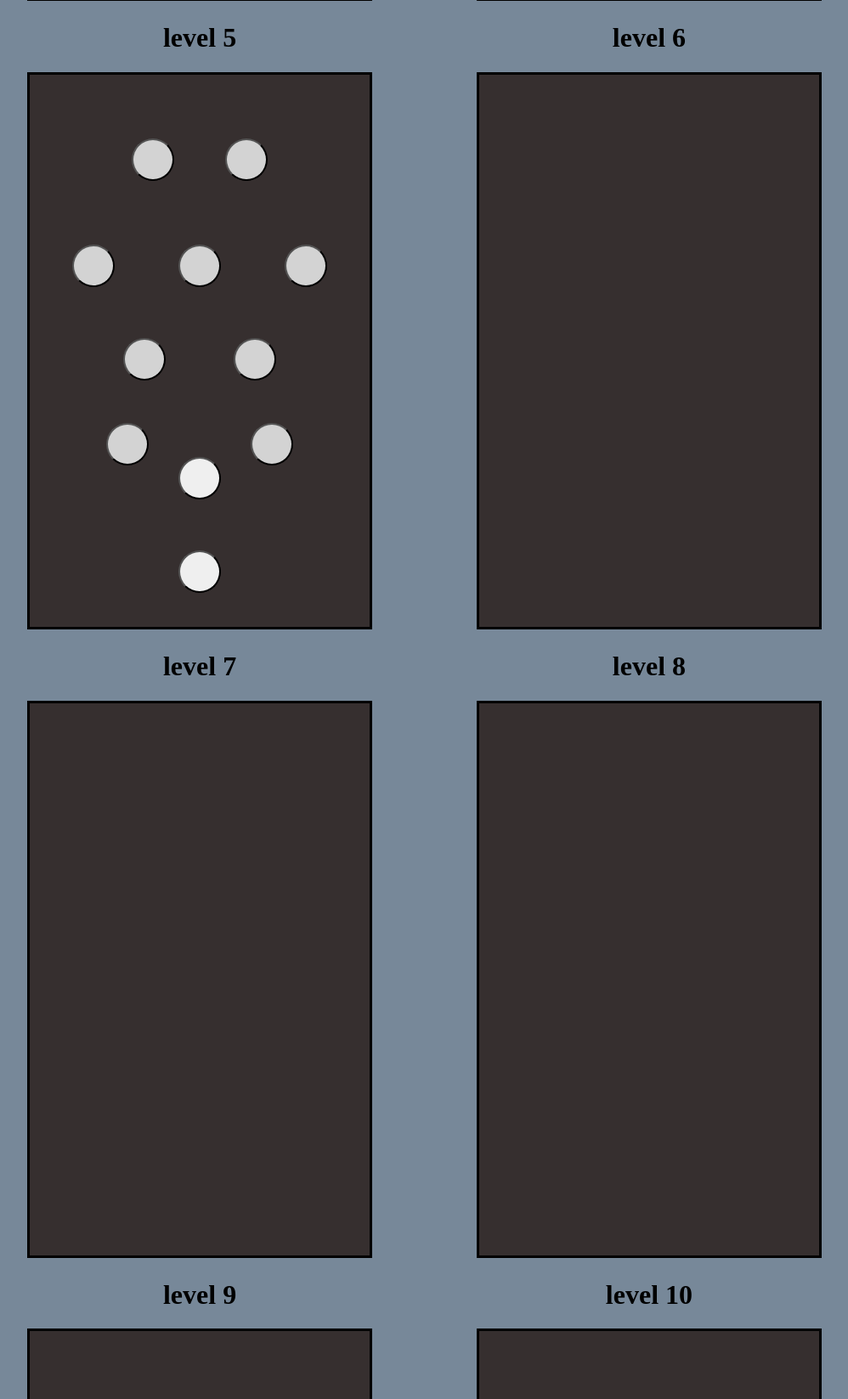
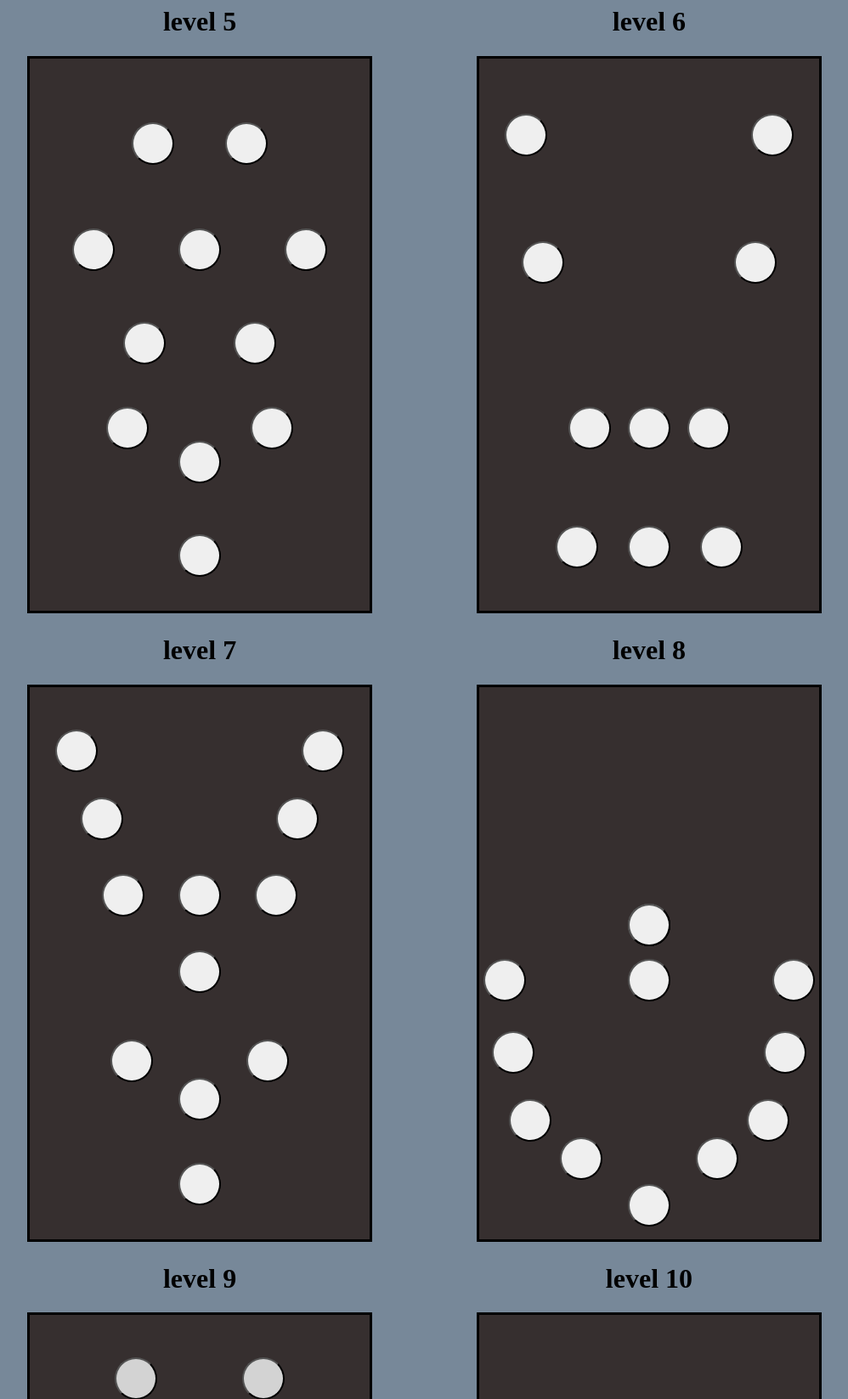
Before and after one commit to chibbi/TowerBallTowerSaver, a web app: file index.html in a window 1280 px wide. Shown: the part 1549-3196 px from the top of the page at 85% size, without its empty margins (142-1140 px from the left). Run offline with its HTML, style and script files only (its server is not run), Linux system fonts and the light colour scheme.

Commit message:
Added lvl 5-9

```diff
--- a/css/default.css
+++ b/css/default.css
@@ -8,7 +8,8 @@
 }
 
 #mainContent {
-    margin-top: 74px;
+    margin-top: 55px;
+    margin-bottom: 57px;
     margin-left: 4vw;
     margin-right: 4vw;
     align-items: center;
--- a/index.html
+++ b/index.html
@@ -114,9 +114,6 @@
                         background-color: lightgrey;position: absolute;margin: 60px 130px;">
                         </button>
                         <button id="place3-11" style="width: 50px;height: 50px;border-radius: 50%;
-                        background-color: lightgrey;position: absolute;margin: 60px 130px;">
-                        </button>
-                        <button id="place3-12" style="width: 50px;height: 50px;border-radius: 50%;
                         background-color: lightgrey;position: absolute;margin: 60px -180px;">
                         </button>
                     </div>
@@ -165,49 +162,198 @@
                         <button id="place5-2" style="width: 50px;height: 50px;border-radius: 50%;
                         background-color: lightgrey;position: absolute;margin: 450px -25px;">
                         </button>
-                        <button id="place5-4" style="width: 50px;height: 50px;border-radius: 50%;
+                        <button id="place5-3" style="width: 50px;height: 50px;border-radius: 50%;
                         background-color: lightgrey;position: absolute;margin: 410px -110px;">
                         </button>
-                        <button id="place5-5" style="width: 50px;height: 50px;border-radius: 50%;
+                        <button id="place5-4" style="width: 50px;height: 50px;border-radius: 50%;
                         background-color: lightgrey;position: absolute;margin: 410px 60px;">
                         </button>
-                        <button id="place5-6" style="width: 50px;height: 50px;border-radius: 50%;
+                        <button id="place5-5" style="width: 50px;height: 50px;border-radius: 50%;
                         background-color: lightgrey;position: absolute;margin: 310px -90px;">
                         </button>
-                        <button id="place5-7" style="width: 50px;height: 50px;border-radius: 50%;
+                        <button id="place5-6" style="width: 50px;height: 50px;border-radius: 50%;
                         background-color: lightgrey;position: absolute;margin: 310px 40px;">
                         </button>
-                        <button id="place5-8" style="width: 50px;height: 50px;border-radius: 50%;
+                        <button id="place5-7" style="width: 50px;height: 50px;border-radius: 50%;
                         background-color: lightgrey;position: absolute;margin: 200px 100px;">
                         </button>
-                        <button id="place5-9" style="width: 50px;height: 50px;border-radius: 50%;
+                        <button id="place5-8" style="width: 50px;height: 50px;border-radius: 50%;
                         background-color: lightgrey;position: absolute;margin: 200px -150px;">
                         </button>
-                        <button id="place5-10" style="width: 50px;height: 50px;border-radius: 50%;
+                        <button id="place5-9" style="width: 50px;height: 50px;border-radius: 50%;
                         background-color: lightgrey;position: absolute;margin: 75px 30px;">
                         </button>
-                        <button id="place5-11" style="width: 50px;height: 50px;border-radius: 50%;
+                        <button id="place5-10" style="width: 50px;height: 50px;border-radius: 50%;
                         background-color: lightgrey;position: absolute;margin: 75px -80px;">
                         </button>
-                        <button id="place5-12" style="width: 50px;height: 50px;border-radius: 50%;
+                        <button id="place5-11" style="width: 50px;height: 50px;border-radius: 50%;
                         background-color: lightgrey;position: absolute;margin: 200px -25px;">
-                        </button></div>
+                        </button>
+                    </div>
                 </div>
                 <div class="singleLevel">
                     <h1 id="level6">level 6</h1>
-                    <div class="levelContent"></div>
+                    <div class="levelContent">
+                        <button id="place6-1" style="width: 50px;height: 50px;border-radius: 50%;
+                        background-color: lightgrey;position: absolute;margin: 550px -110px;">
+                        </button>
+                        <button id="place6-2" style="width: 50px;height: 50px;border-radius: 50%;
+                        background-color: lightgrey;position: absolute;margin: 550px -25px;">
+                        </button>
+                        <button id="place6-3" style="width: 50px;height: 50px;border-radius: 50%;
+                        background-color: lightgrey;position: absolute;margin: 550px 60px;">
+                        </button>
+                        <button id="place6-4" style="width: 50px;height: 50px;border-radius: 50%;
+                        background-color: lightgrey;position: absolute;margin: 410px -95px;">
+                        </button>
+                        <button id="place6-5" style="width: 50px;height: 50px;border-radius: 50%;
+                        background-color: lightgrey;position: absolute;margin: 410px -25px;">
+                        </button>
+                        <button id="place6-6" style="width: 50px;height: 50px;border-radius: 50%;
+                        background-color: lightgrey;position: absolute;margin: 410px 45px;">
+                        </button>
+                        <button id="place6-7" style="width: 50px;height: 50px;border-radius: 50%;
+                        background-color: lightgrey;position: absolute;margin: 215px 100px;">
+                        </button>
+                        <button id="place6-8" style="width: 50px;height: 50px;border-radius: 50%;
+                        background-color: lightgrey;position: absolute;margin: 215px -150px;">
+                        </button>
+                        <button id="place6-9" style="width: 50px;height: 50px;border-radius: 50%;
+                        background-color: lightgrey;position: absolute;margin: 65px 120px;">
+                        </button>
+                        <button id="place6-10" style="width: 50px;height: 50px;border-radius: 50%;
+                        background-color: lightgrey;position: absolute;margin: 65px -170px;">
+                        </button>
+                    </div>
                 </div>
                 <div class="singleLevel">
                     <h1 id="level7">level 7</h1>
-                    <div class="levelContent"></div>
+                    <div class="levelContent">
+                        <button id="place7-1" style="width: 50px;height: 50px;border-radius: 50%;
+                        background-color: lightgrey;position: absolute;margin: 560px -25px;">
+                        </button>
+                        <button id="place7-2" style="width: 50px;height: 50px;border-radius: 50%;
+                        background-color: lightgrey;position: absolute;margin: 460px -25px;">
+                        </button>
+                        <button id="place7-3" style="width: 50px;height: 50px;border-radius: 50%;
+                        background-color: lightgrey;position: absolute;margin: 415px -105px;">
+                        </button>
+                        <button id="place7-4" style="width: 50px;height: 50px;border-radius: 50%;
+                        background-color: lightgrey;position: absolute;margin: 415px 55px;">
+                        </button>
+                        <button id="place7-5" style="width: 50px;height: 50px;border-radius: 50%;
+                        background-color: lightgrey;position: absolute;margin: 310px -25px;">
+                        </button>
+                        <button id="place7-6" style="width: 50px;height: 50px;border-radius: 50%;
+                        background-color: lightgrey;position: absolute;margin: 220px -25px;">
+                        </button>
+                        <button id="place7-7" style="width: 50px;height: 50px;border-radius: 50%;
+                        background-color: lightgrey;position: absolute;margin: 220px 65px;">
+                        </button>
+                        <button id="place7-8" style="width: 50px;height: 50px;border-radius: 50%;
+                        background-color: lightgrey;position: absolute;margin: 220px -115px;">
+                        </button>
+                        <button id="place7-9" style="width: 50px;height: 50px;border-radius: 50%;
+                        background-color: lightgrey;position: absolute;margin: 130px 90px;">
+                        </button>
+                        <button id="place7-10" style="width: 50px;height: 50px;border-radius: 50%;
+                        background-color: lightgrey;position: absolute;margin: 130px -140px;">
+                        </button>
+                        <button id="place7-11" style="width: 50px;height: 50px;border-radius: 50%;
+                        background-color: lightgrey;position: absolute;margin: 50px -170px;">
+                        </button>
+                        <button id="place7-12" style="width: 50px;height: 50px;border-radius: 50%;
+                        background-color: lightgrey;position: absolute;margin: 50px 120px;">
+                        </button>
+                    </div>
                 </div>
                 <div class="singleLevel">
                     <h1 id="level8">level 8</h1>
-                    <div class="levelContent"></div>
+                    <div class="levelContent">
+                        <button id="place8-1" style="width: 50px;height: 50px;border-radius: 50%;
+                        background-color: lightgrey;position: absolute;margin: 585px -25px;">
+                        </button>
+                        <button id="place8-2" style="width: 50px;height: 50px;border-radius: 50%;
+                        background-color: lightgrey;position: absolute;margin: 530px 55px;">
+                        </button>
+                        <button id="place8-3" style="width: 50px;height: 50px;border-radius: 50%;
+                        background-color: lightgrey;position: absolute;margin: 530px -105px;">
+                        </button>
+                        <button id="place8-4" style="width: 50px;height: 50px;border-radius: 50%;
+                        background-color: lightgrey;position: absolute;margin: 485px 115px;">
+                        </button>
+                        <button id="place8-5" style="width: 50px;height: 50px;border-radius: 50%;
+                        background-color: lightgrey;position: absolute;margin: 485px -165px;">
+                        </button>
+                        <button id="place8-6" style="width: 50px;height: 50px;border-radius: 50%;
+                        background-color: lightgrey;position: absolute;margin: 405px 135px;">
+                        </button>
+                        <button id="place8-7" style="width: 50px;height: 50px;border-radius: 50%;
+                        background-color: lightgrey;position: absolute;margin: 405px -185px;">
+                        </button>
+                        <button id="place8-8" style="width: 50px;height: 50px;border-radius: 50%;
+                        background-color: lightgrey;position: absolute;margin: 320px -195px;">
+                        </button>
+                        <button id="place8-9" style="width: 50px;height: 50px;border-radius: 50%;
+                        background-color: lightgrey;position: absolute;margin: 320px -25px;">
+                        </button>
+                        <button id="place8-10" style="width: 50px;height: 50px;border-radius: 50%;
+                        background-color: lightgrey;position: absolute;margin: 320px 145px;">
+                        </button>
+                        <button id="place8-11" style="width: 50px;height: 50px;border-radius: 50%;
+                        background-color: lightgrey;position: absolute;margin: 255px -25px;">
+                        </button>
+                        <button id="place8-12" style="width: 50px;height: 50px;border-radius: 50%;
+                        background-color: lightgrey;position: absolute;margin: 255px -25px;">
+                        </button>
+                        <button id="place8-13" style="width: 50px;height: 50px;border-radius: 50%;
+                        background-color: lightgrey;position: absolute;margin: 255px -25px;">
+                        </button>
+                    </div>
                 </div>
                 <div class="singleLevel">
                     <h1 id="level9">level 9</h1>
-                    <div class="levelContent"></div>
+                    <div class="levelContent">
+                        <button id="place8-1" style="width: 50px;height: 50px;border-radius: 50%;
+                        background-color: lightgrey;position: absolute;margin: 585px -25px;">
+                        </button>
+                        <button id="place8-2" style="width: 50px;height: 50px;border-radius: 50%;
+                        background-color: lightgrey;position: absolute;margin: 520px 145px;">
+                        </button>
+                        <button id="place8-3" style="width: 50px;height: 50px;border-radius: 50%;
+                        background-color: lightgrey;position: absolute;margin: 520px -195px;">
+                        </button>
+                        <button id="place8-4" style="width: 50px;height: 50px;border-radius: 50%;
+                        background-color: lightgrey;position: absolute;margin: 435px -25px;">
+                        </button>
+                        <button id="place8-5" style="width: 50px;height: 50px;border-radius: 50%;
+                        background-color: lightgrey;position: absolute;margin: 375px -25px;">
+                        </button>
+                        <button id="place8-6" style="width: 50px;height: 50px;border-radius: 50%;
+                        background-color: lightgrey;position: absolute;margin: 335px 40px;">
+                        </button>
+                        <button id="place8-7" style="width: 50px;height: 50px;border-radius: 50%;
+                        background-color: lightgrey;position: absolute;margin: 335px -90px;">
+                        </button>
+                        <button id="place8-8" style="width: 50px;height: 50px;border-radius: 50%;
+                        background-color: lightgrey;position: absolute;margin: 295px -25px;">
+                        </button>
+                        <button id="place8-9" style="width: 50px;height: 50px;border-radius: 50%;
+                        background-color: lightgrey;position: absolute;margin: 235px -25px;">
+                        </button>
+                        <button id="place8-10" style="width: 50px;height: 50px;border-radius: 50%;
+                        background-color: lightgrey;position: absolute;margin: 130px 145px;">
+                        </button>
+                        <button id="place8-11" style="width: 50px;height: 50px;border-radius: 50%;
+                        background-color: lightgrey;position: absolute;margin: 130px -195px;">
+                        </button>
+                        <button id="place8-12" style="width: 50px;height: 50px;border-radius: 50%;
+                        background-color: lightgrey;position: absolute;margin: 50px 50px;">
+                        </button>
+                        <button id="place8-13" style="width: 50px;height: 50px;border-radius: 50%;
+                        background-color: lightgrey;position: absolute;margin: 50px -100px;">
+                        </button>
+                    </div>
                 </div>
                 <div class="singleLevel">
                     <h1 id="level10">level 10</h1>
```
Also changed, not shown: js/default.js (+139 -7 lines).
